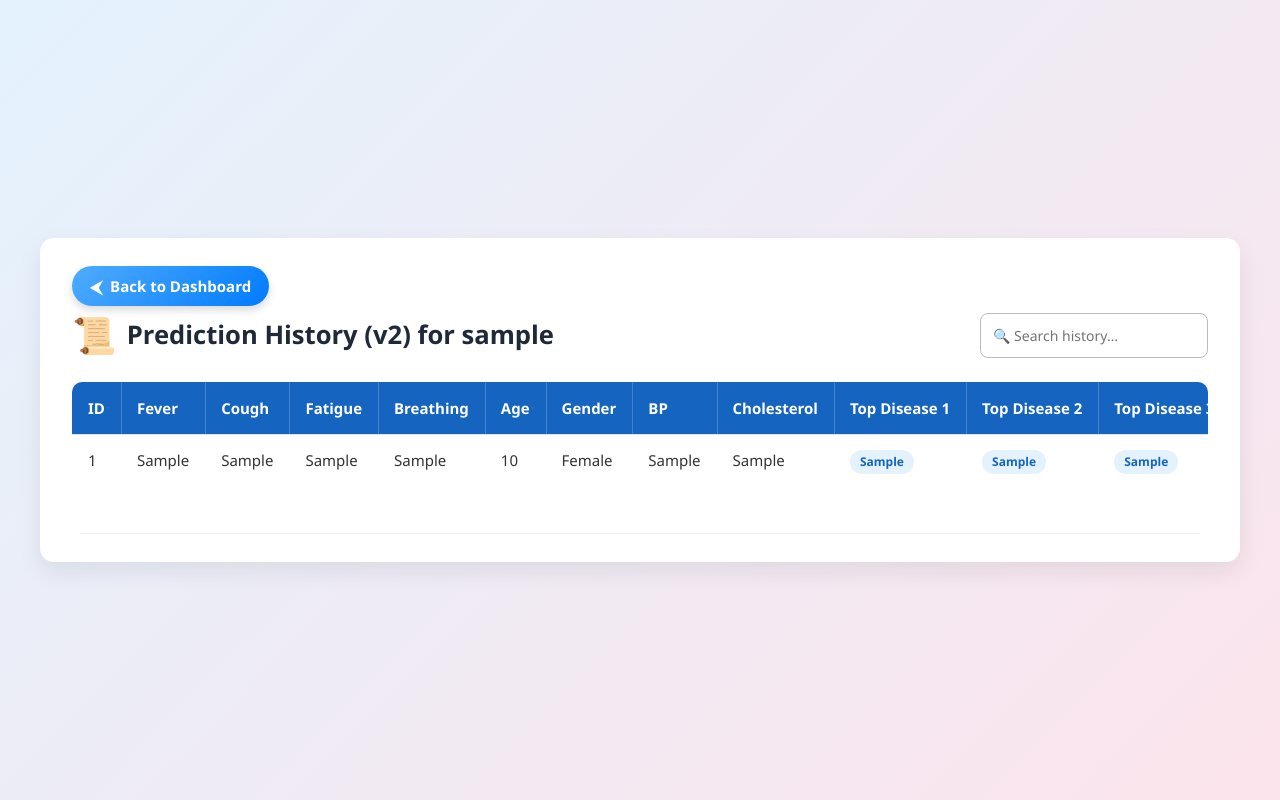
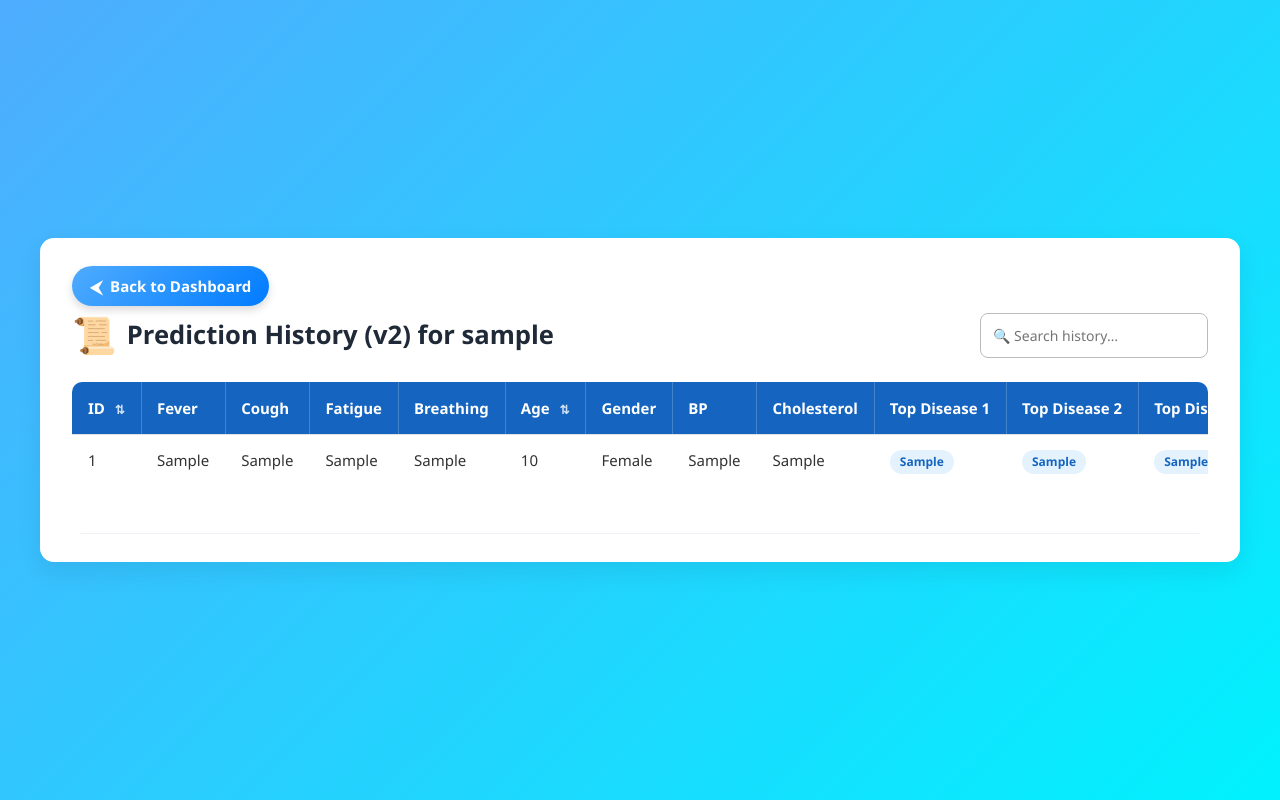
Before and after one commit to Lord80/Ai-Disease-Prediction, a Flask app: page /history_v2 in a window 1280 px wide. Run offline with Flask 3, Linux system fonts and the light colour scheme; the visitor is signed in with stand-in values (Sample User, id 1); tables that the repository leaves empty or names only in its code hold one stand-in row (values such as "Sample post").

Commit message:
background added

```diff
--- a/static/css/style.css
+++ b/static/css/style.css
@@ -9,7 +9,7 @@
 }
 
 body {
-    background: linear-gradient(135deg, #e3f2fd, #fce4ec);
+    background: linear-gradient(135deg, #4facfe, #00f2fe);
     color: #333;
     display: flex;
     justify-content: center;
@@ -22,7 +22,8 @@
    2. Containers
 ========================== */
 .container {
-    background: #fff;
+    background: rgba(255, 255, 255, 0.8);
+    backdrop-filter: blur(10px);
     padding: 30px 40px;
     border-radius: 15px;
     box-shadow: 0 8px 20px rgba(0,0,0,0.1);
--- a/templates/history.html
+++ b/templates/history.html
@@ -21,9 +21,9 @@
         <table id="historyTable" class="table-adv">
           <thead>
             <tr>
-              <th class="sortable" data-col="prediction">Prediction <span class="sort-indicator">▼</span></th>
+              <th class="sortable" data-col="prediction">Prediction <span class="sort-indicator"></span></th>
               <th>Symptoms</th>
-              <th class="sortable" data-col="timestamp">Timestamp <span class="sort-indicator">▼</span></th>
+              <th class="sortable" data-col="timestamp">Timestamp <span class="sort-indicator"></span></th>
             </tr>
           </thead>
           <tbody>
--- a/templates/history_v2.html
+++ b/templates/history_v2.html
@@ -23,14 +23,14 @@
           <thead>
             <tr>
               <th class="sortable" data-col="id">ID
-                <svg class="sort-icon" xmlns="http://www.w3.org/2000/svg" viewBox="0 0 24 24"><path d="M7 10l5 5 5-5z"/></svg>
+                <span class="sort-indicator"></span></span>
               </th>
               <th>Fever</th>
               <th>Cough</th>
               <th>Fatigue</th>
               <th>Breathing</th>
               <th class="sortable" data-col="age">Age
-                <svg class="sort-icon" xmlns="http://www.w3.org/2000/svg" viewBox="0 0 24 24"><path d="M7 10l5 5 5-5z"/></svg>
+                <span class="sort-indicator"></span>
               </th>
               <th>Gender</th>
               <th>BP</th>
@@ -40,7 +40,7 @@
               <th>Top Disease 3</th>
               <th>Outcome</th>
               <th class="sortable" data-col="timestamp">Date
-                <svg class="sort-icon" xmlns="http://www.w3.org/2000/svg" viewBox="0 0 24 24"><path d="M7 10l5 5 5-5z"/></svg>
+                <span class="sort-indicator"></span>
               </th>
             </tr>
           </thead>
```
